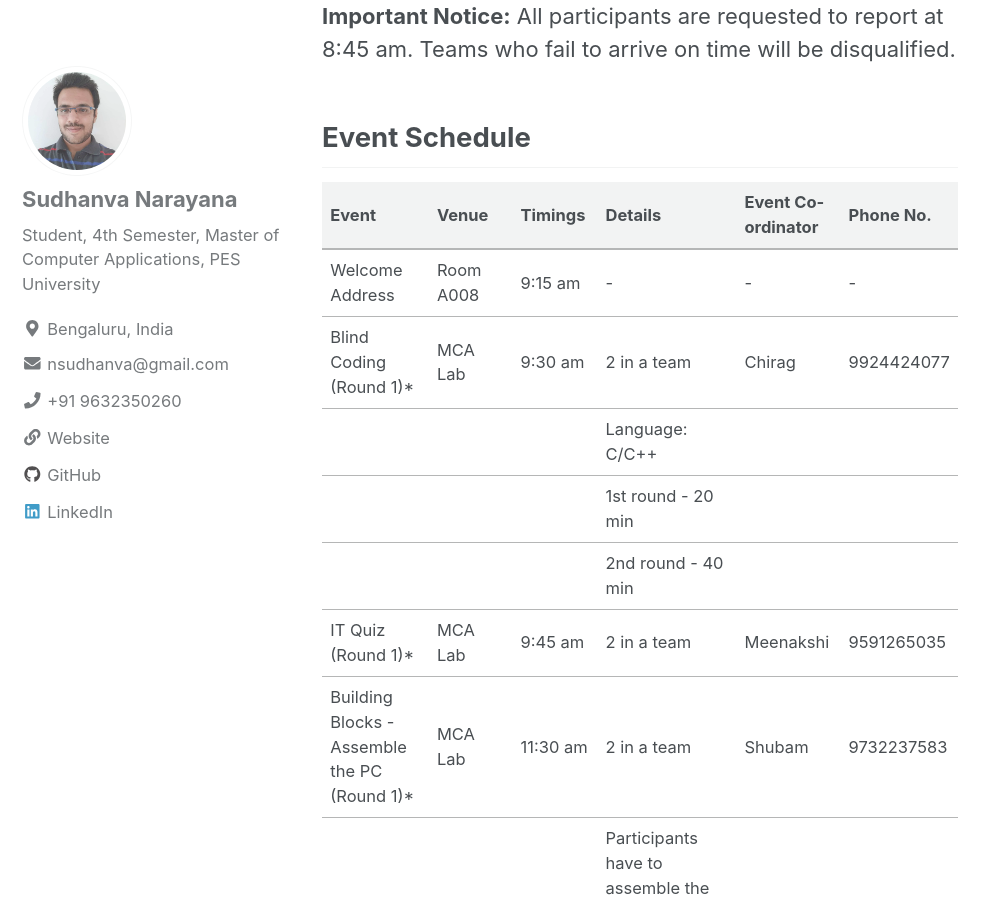
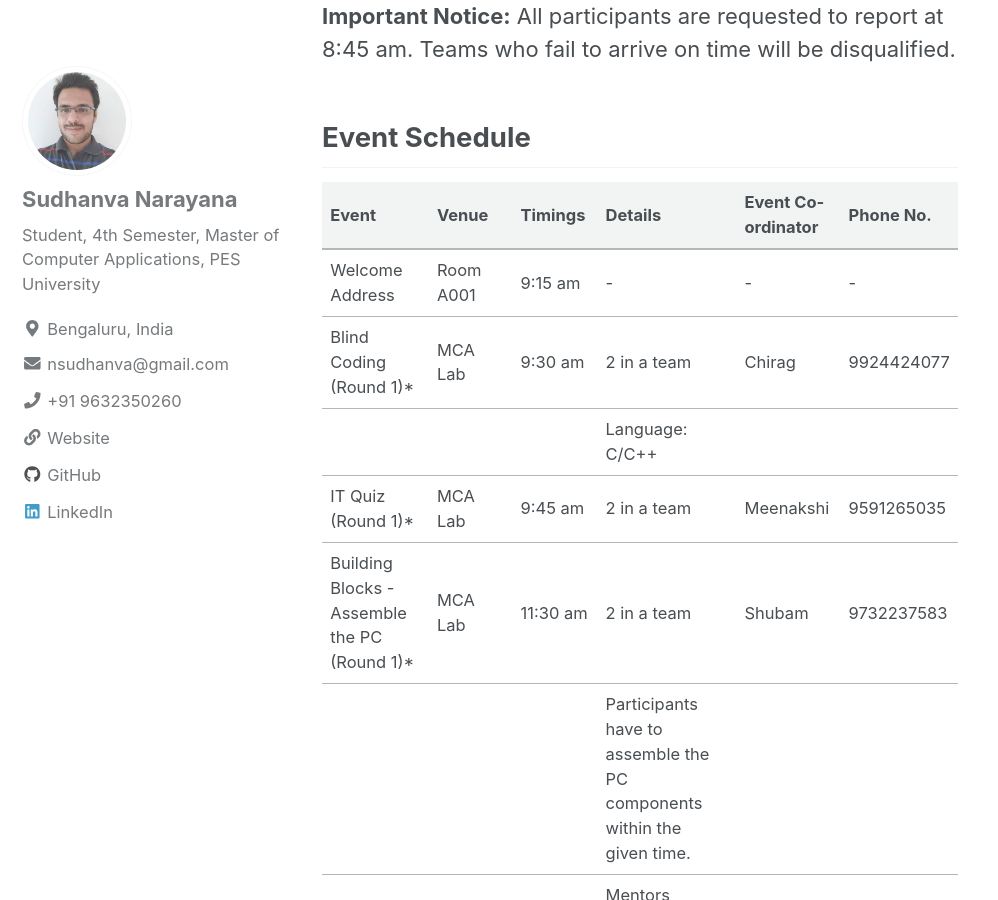
Before and after one commit to pesumca/pesumca.github.io, a Jekyll site: the page built from _posts/2019-02-03-register-for-prakalpa-2019-mca.md, in a window 1280 px wide and 900 px high, scrolled down 1309 px. Shown: the whole window, without its empty margins (0-998 px from the left). Built offline with Jekyll 4.4.1, drawn with Linux system fonts in a browser that asks for light colours; cached includes are drawn as plain includes; nearby versions of some CDN libraries; some of the changed text lies outside the part shown.

Commit message:
Update 3

```diff
--- a/_posts/2019-02-03-register-for-prakalpa-2019-mca.md
+++ b/_posts/2019-02-03-register-for-prakalpa-2019-mca.md
@@ -27,11 +27,9 @@ Registrations For Prakalpa 2019 Now Open! All events below are conducted by the
 
 | Event                     | Venue                 | Timings                     | Details                   | Event Co-ordinator                    | Phone No.                 |
 |              :--                |               :--           |         :--                     |              :--              |               :--                       |       :--                   |
-|              Welcome Address                |           Room A008              |             9:15 am                 |            -                |                     -                 |             -             |
+|              Welcome Address                |           Room A001              |             9:15 am                 |            -                |                     -                 |             -             |
 |              Blind Coding (Round 1)*        |           MCA Lab               |             9:30 am                 | 2 in a team  | Chirag                       |            9924424077              |
 |                       |                 |                             | Language: C/C++  |
-|                       |                 |                             | 1st round - 20 min  |
-|                       |                 |                             | 2nd round - 40 min  |
 |              IT Quiz (Round 1)*             |           MCA Lab               |             9:45 am                 |           2 in a team        |               Meenakshi                       |         9591265035                 |
 |              Building Blocks - Assemble the PC (Round 1)*                |        MCA Lab                  |            11:30 am                   | 2 in a team         |         Shubam                   |           9732237583               |
 | | | | Participants have to assemble the PC components within the given time. |
```
